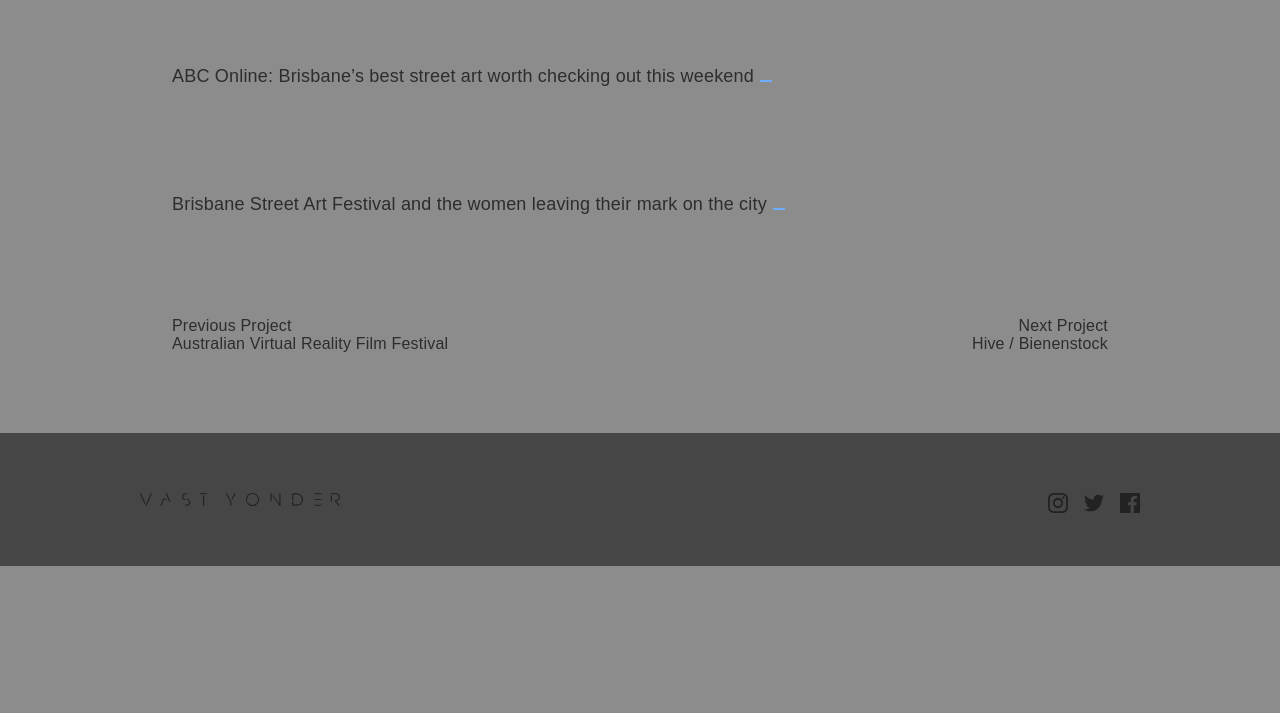
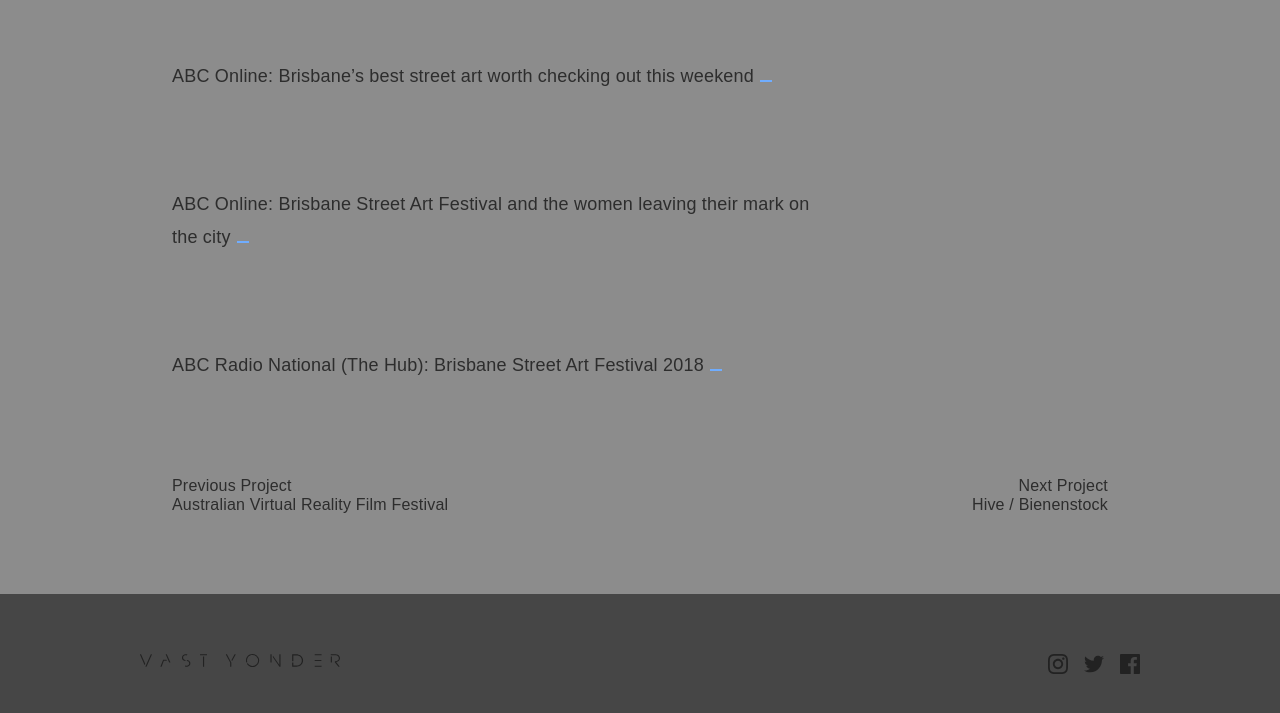
Before and after one commit to LincolnSavage/lincolnsavage.github.io, a Jekyll site: the page built from _projects/bsaf.md, in a window 1280 px wide and 900 px high, scrolled down 5226 px, cut to the strip 173-886 px from the top of the window. Built offline with Jekyll 4.4.1, drawn with Linux system fonts in a browser that asks for light colours; before the commit the page ends 5965 px from its top, so only the background shows below that.

Commit message:
Update bsaf.md

```diff
--- a/_projects/bsaf.md
+++ b/_projects/bsaf.md
@@ -40,4 +40,6 @@
 
 <a href="http://www.abc.net.au/news/2018-04-21/brisbane-street-art-worth-checking-out-this-weekend/9680346">ABC Online: Brisbane's best street art worth checking out this weekend</a>
 
-<a href="http://www.abc.net.au/news/2018-04-11/brisbane-street-art-festival-women-making-their-mark/9635812">Brisbane Street Art Festival and the women leaving their mark on the city</a>
+<a href="http://www.abc.net.au/news/2018-04-11/brisbane-street-art-festival-women-making-their-mark/9635812">ABC Online: Brisbane Street Art Festival and the women leaving their mark on the city</a>
+
+<a href="http://www.abc.net.au/radionational/programs/the-hub-on-art/the-hub-on-art-wednesday-5th-of-april/9612764">ABC Radio National (The Hub): Brisbane Street Art Festival 2018</a>
```
